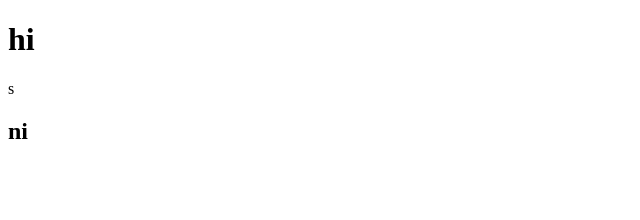
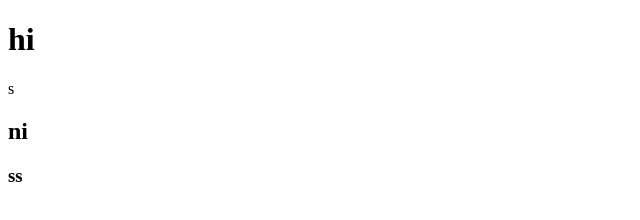
Before and after one commit to hadinasiri77/test2, a plain HTML site: page index.html in a window 1280 px wide. Shown: the full height of the page, 0-640 px from the left. Drawn offline with Linux system fonts and the light colour scheme.

Commit message:
new changes

```diff
--- a/index.html
+++ b/index.html
@@ -9,5 +9,6 @@
     <h1>hi</h1>
     <p>s</p>
     <h2>ni</h2>
+    <h3>ss</h3>
 </body>
 </html>
```
Also changed, not shown: script.js (added), style.css (added).
